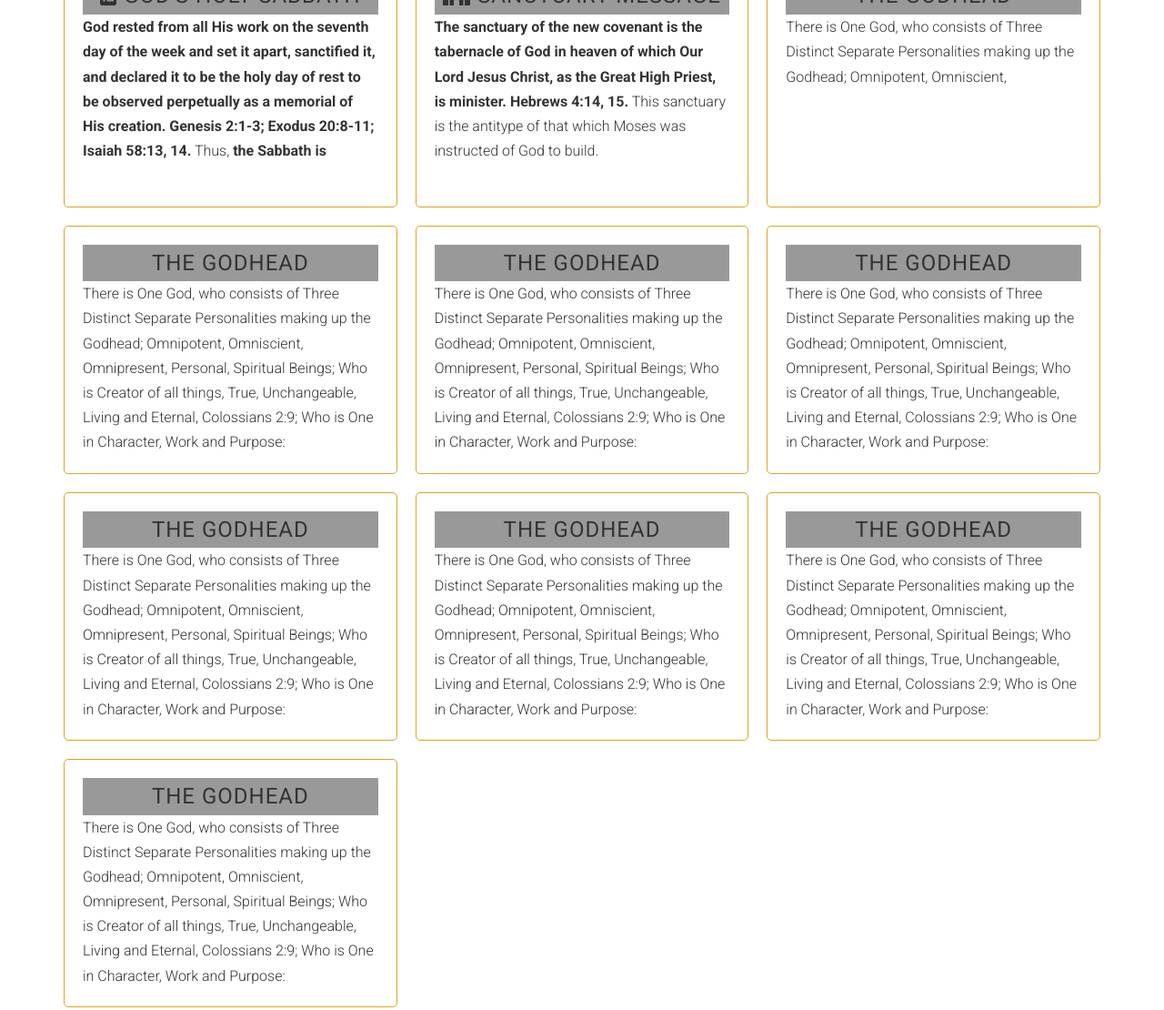
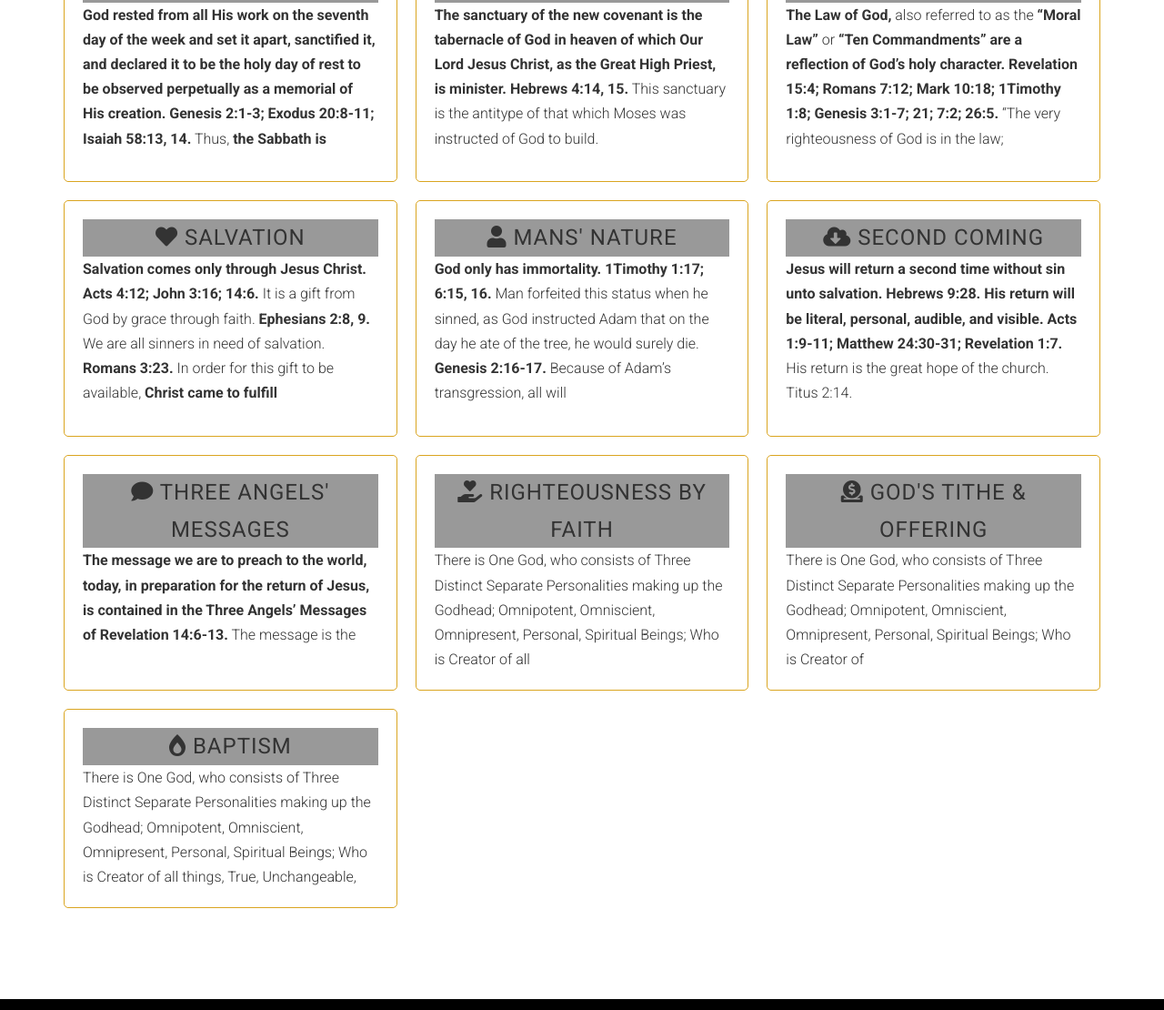
Before and after one commit to ffreemanjr/his-vine, a website: page fundamental.html in a window 1280 px wide. Shown: the part 1445-2555 px from the top of the page at 91% size. Drawn offline with Linux system fonts and the light colour scheme.

Commit message:
updating fundamentals.html

```diff
--- a/fundamental.html
+++ b/fundamental.html
@@ -5,7 +5,7 @@
   <meta charset="UTF-8">
   <meta name="viewport" content="width=device-width, initial-scale=1.0">
   <meta http-equiv="X-UA-Compatible" content="ie=edge">
-  <title>His Vine Free Seventh-Day Adventist</title>
+  <title>Statement of Beliefs</title>
   <meta name="keywords" content="Religion, Free Seventh-Day Adventist, Seventh-Day Adventist, Sabbath, Worship, Day of Worship">
   <meta name="description" content="Praise, Praise, Worship, Study, &amp;, Share! Committed to sharing God's Love.">
 
@@ -15,8 +15,6 @@
   <link rel="stylesheet" href="/app/assets/styles/icon-font.css">
   <link rel="stylesheet" href="/app/assets/styles/styles.css">
   <link rel="shortcut icon" type="imagegit /png" href="/app/assets/img/fav/favicon.ico">
-
-
 </head>
 
 <body>
@@ -91,7 +89,7 @@
             <div class="card fundamental-1">
               <div class="card__title"><span><i class="fas fa-crown fa-1x"></i></span> The Godhead</div>
               <div class="card__content">
-                <p><strong>There is One God, who consists of Three Distinct Separate Personalities making up the Godhead;</strong> Omnipotent, Omniscient, Omnipresent, Personal, Spiritual Beings; Who is Creator of all things, True, Unchangeable, Living and Eternal, <strong>Colossians 2:9;</strong> Who is  </p>
+                <p><strong>There is One God, who consists of Three Distinct Separate Personalities making up the Godhead;</strong> Omnipotent, Omniscient, Omnipresent, Personal, Spiritual Beings; Who is Creator of all things, True, Unchangeable, Living and Eternal, <strong>Colossians 2:9;</strong></p>
               </div>
             </div>
           </a>
@@ -133,86 +131,81 @@
           </a>
 
           <a href="/app/assets/truths/hisvinefreeseventhdaychurcharticle1.pdf" class="grid-fundamentals__link">
-            <div class="card fundamental-2">
-              <div class="card__title">The Godhead</div>
+            <div class="card fundamental-6">
+              <div class="card__title"><span><i class="fas fa-balance-scale fa-1x"></i></span> The Law of God</div>
               <div class="card__content">
-                <p>There is One God, who consists of Three Distinct Separate Personalities making up the Godhead; Omnipotent, Omniscient,
-                  </p>
+                <p><strong>The Law of God,</strong> also referred to as the <strong>“Moral Law”</strong> or <strong>“Ten Commandments” are a reflection of God’s holy character. Revelation
+                15:4; Romans 7:12; Mark 10:18; 1Timothy 1:8; Genesis 3:1-7; 21; 7:2; 26:5.</strong> “The very righteousness of God is in the law;</p>
               </div>
             </div>
           </a>
 
           <a href="/app/assets/truths/hisvinefreeseventhdaychurcharticle1.pdf" class="grid-fundamentals__link">
-            <div class="card fundamental-1">
-              <div class="card__title">The Godhead</div>
+            <div class="card fundamental-7">
+              <div class="card__title"><span><i class="fas fa-heart fa-1x"></i></span> Salvation</div>
               <div class="card__content">
-                <p>There is One God, who consists of Three Distinct Separate Personalities making up the Godhead; Omnipotent, Omniscient,
-                  Omnipresent, Personal, Spiritual Beings; Who is Creator of all things, True, Unchangeable, Living and Eternal, Colossians
-                  2:9; Who is One in Character, Work and Purpose: </p>
+                <p><strong>Salvation comes only through Jesus Christ. Acts 4:12; John 3:16; 14:6.</strong> It is a gift from God by grace through faith. <strong>Ephesians
+                2:8, 9.</strong> We are all sinners in need of salvation. <strong>Romans 3:23.</strong> In order for this gift to be available, <strong>Christ came to fulfill</strong></p>
               </div>
             </div>
           </a>
 
           <a href="/app/assets/truths/hisvinefreeseventhdaychurcharticle1.pdf" class="grid-fundamentals__link">
-            <div class="card fundamental-2">
-              <div class="card__title grid-fundamentals__title">The Godhead</div>
+            <div class="card fundamental-8">
+              <div class="card__title"><span><i class="fas fa-user fa-1x"></i></span> Mans' Nature</div>
               <div class="card__content">
-                <p>There is One God, who consists of Three Distinct Separate Personalities making up the Godhead; Omnipotent, Omniscient,
-                  Omnipresent, Personal, Spiritual Beings; Who is Creator of all things, True, Unchangeable, Living and Eternal, Colossians
-                  2:9; Who is One in Character, Work and Purpose: </p>
+                <p><strong>God only has immortality. 1Timothy 1:17; 6:15, 16.</strong> Man forfeited this status when he sinned, as God instructed Adam that
+                on the day he ate of the tree, he would surely die. <strong>Genesis 2:16-17.</strong> Because of Adam’s transgression, all will</p>
               </div>
             </div>
           </a>
 
           <a href="/app/assets/truths/hisvinefreeseventhdaychurcharticle1.pdf" class="grid-fundamentals__link">
-            <div class="card fundamental-2">
-              <div class="card__title">The Godhead</div>
+            <div class="card fundamental-9">
+              <div class="card__title"><span><i class="fas fa-cloud-download-alt fa-1x"></i></span> Second Coming</div>
               <div class="card__content">
-                <p>There is One God, who consists of Three Distinct Separate Personalities making up the Godhead; Omnipotent, Omniscient,
-                  Omnipresent, Personal, Spiritual Beings; Who is Creator of all things, True, Unchangeable, Living and Eternal, Colossians
-                  2:9; Who is One in Character, Work and Purpose: </p>
+                <p><strong>Jesus will return a second time without sin unto salvation. Hebrews 9:28. His return will be literal, personal, audible,
+                and visible. Acts 1:9-11; Matthew 24:30-31; Revelation 1:7.</strong> His return is the great hope of the church. Titus 2:14. </p>
               </div>
             </div>
           </a>
 
           <a href="/app/assets/truths/hisvinefreeseventhdaychurcharticle1.pdf" class="grid-fundamentals__link">
-            <div class="card fundamental-1">
-              <div class="card__title">The Godhead</div>
+            <div class="card fundamental-10">
+              <div class="card__title"><span><i class="fas fa-comment fa-1x"></i></span> Three Angels' Messages</div>
               <div class="card__content">
-                <p>There is One God, who consists of Three Distinct Separate Personalities making up the Godhead; Omnipotent, Omniscient, Omnipresent, Personal, Spiritual Beings; Who is Creator of all things, True, Unchangeable, Living and Eternal, Colossians 2:9; Who is One in Character, Work and Purpose: </p>
+                <p><strong>The message we are to preach to the world, today, in preparation for the return of Jesus, is contained in the Three Angels’
+                Messages of Revelation 14:6-13.</strong> The message is the </p>
               </div>
             </div>
           </a>
 
           <a href="/app/assets/truths/hisvinefreeseventhdaychurcharticle1.pdf" class="grid-fundamentals__link">
-            <div class="card fundamental-2">
-              <div class="card__title grid-fundamentals__title">The Godhead</div>
+            <div class="card fundamental-11">
+              <div class="card__title"><span><i class="fas fa-hand-holding-heart fa-1x"></i></span> Righteousness by Faith</div>
               <div class="card__content">
                 <p>There is One God, who consists of Three Distinct Separate Personalities making up the Godhead; Omnipotent, Omniscient,
-                  Omnipresent, Personal, Spiritual Beings; Who is Creator of all things, True, Unchangeable, Living and Eternal, Colossians
-                  2:9; Who is One in Character, Work and Purpose: </p>
+                  Omnipresent, Personal, Spiritual Beings; Who is Creator of all </p>
               </div>
             </div>
           </a>
 
           <a href="/app/assets/truths/hisvinefreeseventhdaychurcharticle1.pdf" class="grid-fundamentals__link">
-            <div class="card fundamental-2">
-              <div class="card__title">The Godhead</div>
+            <div class="card fundamental-12">
+              <div class="card__title"><span><i class="fas fa-donate fa-1x"></i></span> God's Tithe &amp; Offering</div>
               <div class="card__content">
                 <p>There is One God, who consists of Three Distinct Separate Personalities making up the Godhead; Omnipotent, Omniscient,
-                  Omnipresent, Personal, Spiritual Beings; Who is Creator of all things, True, Unchangeable, Living and Eternal, Colossians
-                  2:9; Who is One in Character, Work and Purpose: </p>
+                  Omnipresent, Personal, Spiritual Beings; Who is Creator of </p>
               </div>
             </div>
           </a>
 
           <a href="/app/assets/truths/hisvinefreeseventhdaychurcharticle1.pdf" class="grid-fundamentals__link">
-            <div class="card fundamental-2">
-              <div class="card__title">The Godhead</div>
+            <div class="card fundamental-13">
+              <div class="card__title"><span><i class="fas fa-burn fa-1x"></i></span> Baptism</div>
               <div class="card__content">
                 <p>There is One God, who consists of Three Distinct Separate Personalities making up the Godhead; Omnipotent, Omniscient,
-                  Omnipresent, Personal, Spiritual Beings; Who is Creator of all things, True, Unchangeable, Living and Eternal, Colossians
-                  2:9; Who is One in Character, Work and Purpose: </p>
+                  Omnipresent, Personal, Spiritual Beings; Who is Creator of all things, True, Unchangeable,</p>
               </div>
             </div>
           </a>
```
